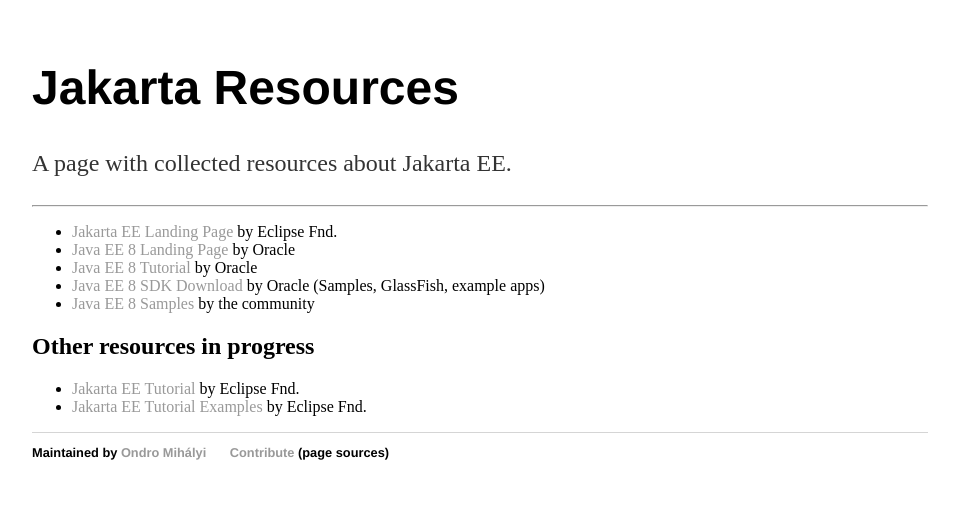
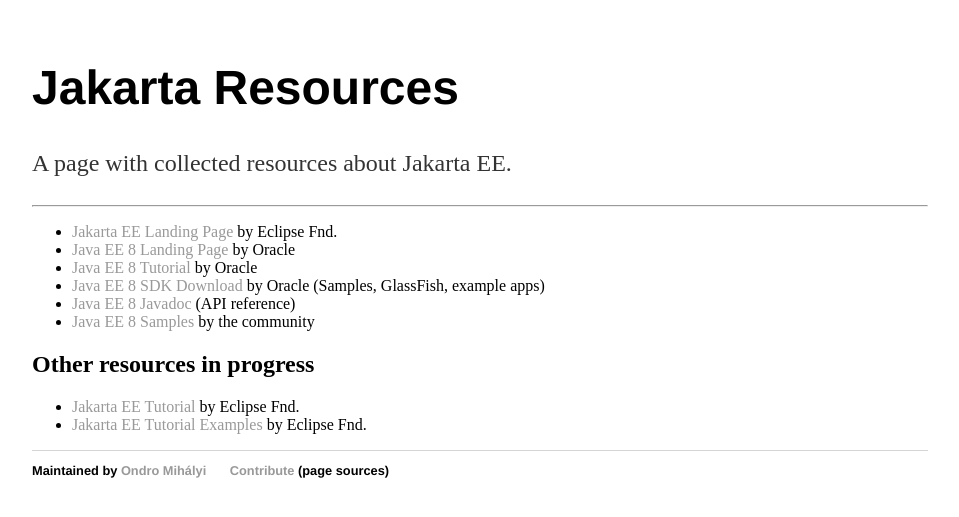
Before and after one commit to awesome-jakartaee/awesome-jakartaee.github.io, a Jekyll site: the page built from index.md, in a window 1280 px wide. Shown: the top 517 px of the page, without its empty margins (160-1119 px from the left). Built offline with Jekyll 4.4.1, drawn with Linux system fonts in a browser that asks for light colours.

Commit message:
Update index.md

```diff
--- a/index.md
+++ b/index.md
@@ -12,6 +12,7 @@
 * [Java EE 8 Landing Page](https://javaee.github.io/) by Oracle
 * [Java EE 8 Tutorial](https://javaee.github.io/tutorial/toc.html) by Oracle
 * [Java EE 8 SDK Download](https://www.oracle.com/technetwork/java/javaee/downloads/java-ee-sdk-downloads-3908423.html) by Oracle (Samples, GlassFish, example apps)
+* [Java EE 8 Javadoc](https://javaee.github.io/javaee-spec/javadocs/) (API reference)
 * [Java EE 8 Samples](https://github.com/javaee-samples/javaee8-samples) by the community
 
 ## Other resources in progress
```
